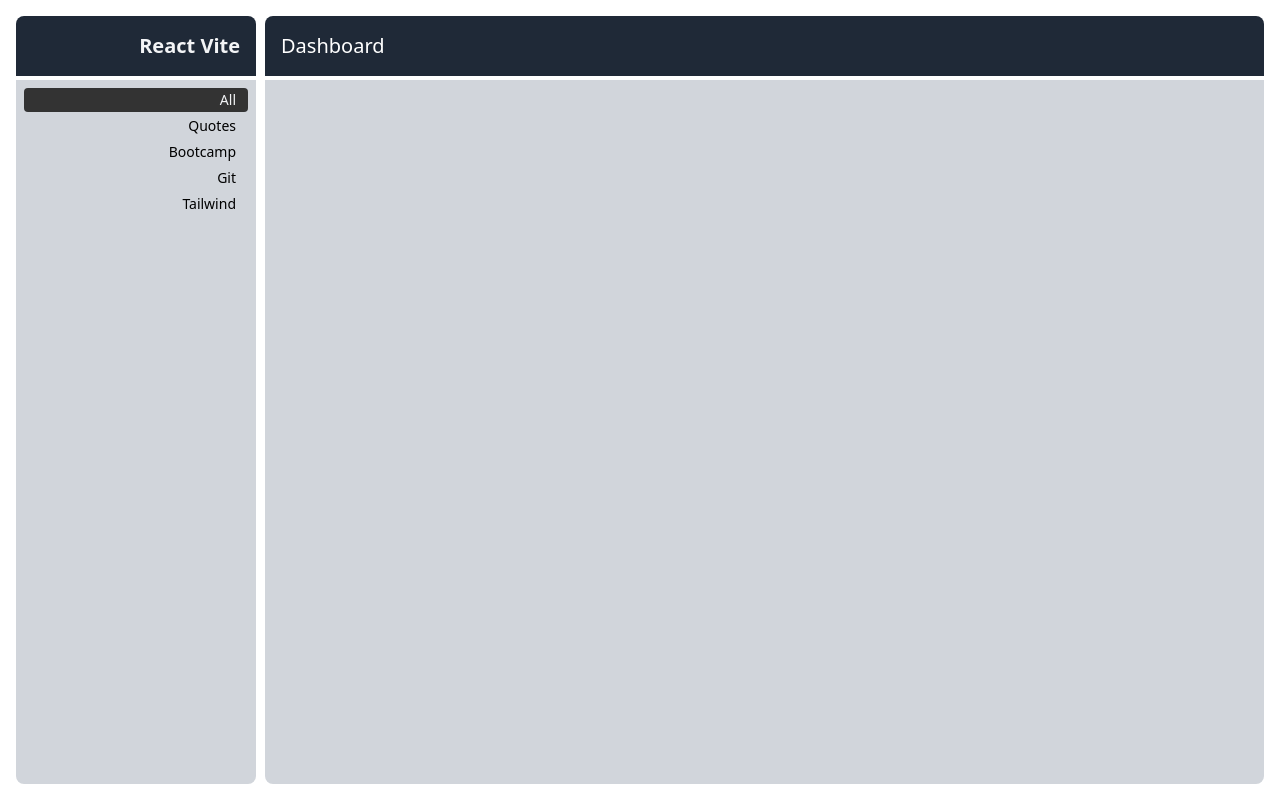
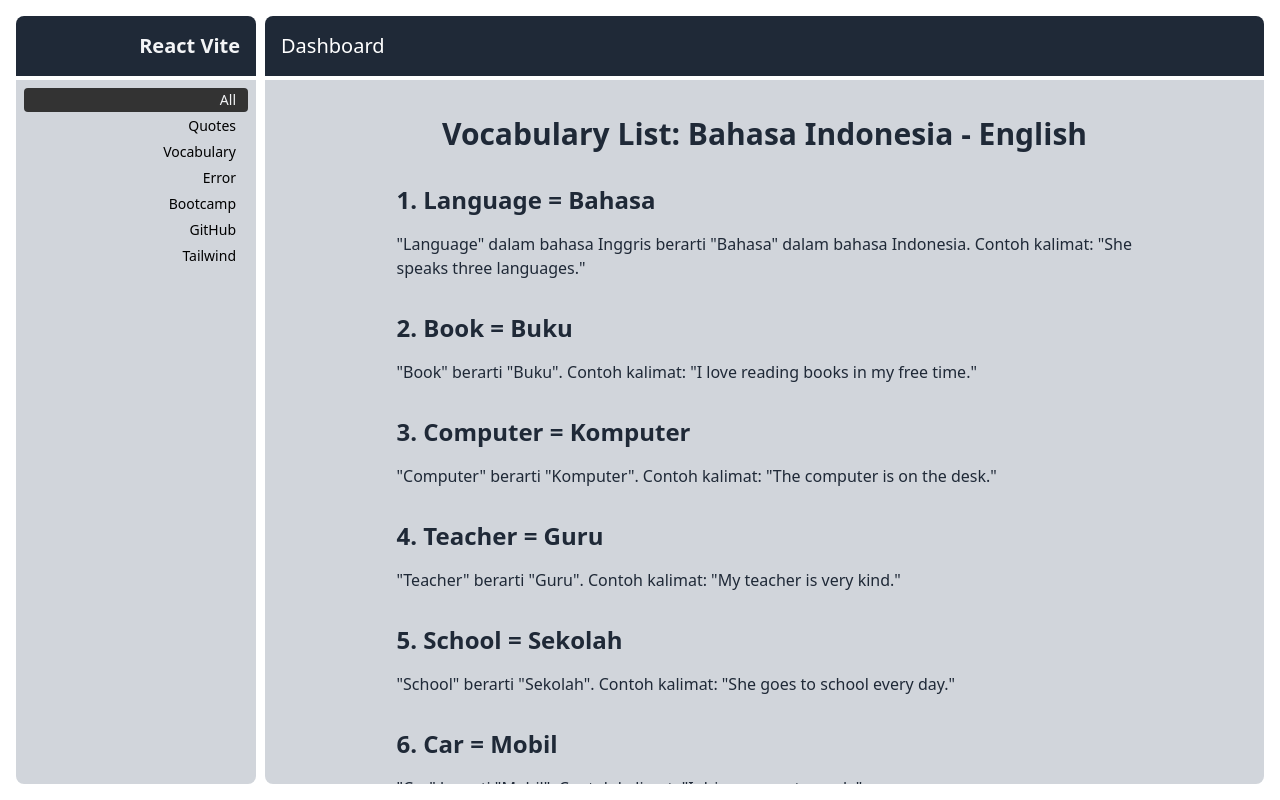
Before and after one commit to jannatun45/article, a React (Vite) app: page /vocabulary in a window 1280 px wide. Built offline with nearby package versions, Linux system fonts and the light colour scheme.

Commit message:
add article setup and configuration

```diff
--- a/package.json
+++ b/package.json
@@ -11,9 +11,11 @@
   },
   "dependencies": {
     "react": "^18.3.1",
+    "react-copy-to-clipboard": "^5.1.0",
     "react-dom": "^18.3.1",
     "react-router-dom": "^7.0.2",
     "react-simple-icons": "^1.0.0-beta.5",
+    "react-syntax-highlighter": "^15.6.1",
     "simple-icons": "^14.1.0"
   },
   "devDependencies": {
--- /dev/null
+++ b/src/components/atoms/AppExpress.jsx
@@ -0,0 +1,58 @@
+import React from 'react'
+import CommandLineInstructions from './CommandLineInstructions'
+import Section from './Section';
+
+const AppExpress = () => {
+  const code = `
+var createError = require('http-errors');
+var express = require('express');
+var path = require('path');
+var cookieParser = require('cookie-parser');
+var logger = require('morgan');
+
+var app = express();
+
+// view engine setup
+app.set('views', path.join(__dirname, 'views'));
+app.set('view engine', 'pug');
+
+app.use(logger('dev'));
+app.use(express.json());
+app.use(express.urlencoded({ extended: false }));
+app.use(cookieParser());
+app.use(express.static(path.join(__dirname, 'public')));
+
+// Home
+app.use('/', function(req, res){
+  res.render('index', {
+    title: "Edwork-services"
+  })
+})
+
+// catch 404 and forward to error handler
+app.use(function(req, res, next) {
+  next(createError(404));
+});
+
+// error handler
+app.use(function(err, req, res, next) {
+  // set locals, only providing error in development
+  res.locals.message = err.message;
+  res.locals.error = req.app.get('env') === 'development' ? err : {};
+
+  // render the error page
+  res.status(err.status || 500);
+  res.render('error');
+});
+
+module.exports = app;
+
+  `;
+  return (
+    <Section>
+      <CommandLineInstructions code={code} />
+    </Section>
+  )
+}
+
+export default AppExpress
--- /dev/null
+++ b/src/components/atoms/HelloWorld.jsx
@@ -0,0 +1,12 @@
+import React from 'react'
+import Section from './Section'
+
+const HelloWorld = () => {
+  return (
+    <Section>
+      Hello World rafce
+    </Section>
+  )
+}
+
+export default HelloWorld
--- /dev/null
+++ b/src/components/atoms/Section.jsx
@@ -0,0 +1,11 @@
+import React from 'react'
+
+const Section = ({children}) => {
+  return (
+    <div className="max-w-3xl mx-auto px-4 py-8 text-gray-800">
+      {children}
+    </div>
+  )
+}
+
+export default Section
--- a/src/components/pages/bootcamp/SetupAndConfigurasi.jsx
+++ b/src/components/pages/bootcamp/SetupAndConfigurasi.jsx
@@ -1,6 +1,8 @@
 import { Icon } from '@iconify/react';
 import FileTree from '../../atoms/FileTree';
 import CommandLineInstructions from '../../atoms/CommandLineInstructions';
+import { Link } from 'react-router-dom';
+import Section from '../../atoms/Section';
 
 const SetupAndConfigurasi = () => {
 
@@ -10,16 +12,15 @@ const SetupAndConfigurasi = () => {
     '│   └── www               # File untuk menjalankan server',
     '├── node_modules/         # Folder berisi dependency',
     '├── public/               # Folder untuk file statis seperti CSS, gambar, JS',
-    '├── routes/               # Folder untuk routing aplikasi',
-    '│   └── index.js          # File routing utama',
     '├── views/                # Folder untuk template views',
     '│   └── index.jade        # File view utama',
+    '├── app.js                # File konfigurasi utama aplikasi Express',
     '├── app.js                # File konfigurasi utama aplikasi Express',
     '├── package.json          # File konfigurasi proyek Node.js',
     '└── .gitignore            # Daftar file/folder yang akan diabaikan oleh git'
   ];
   return (
-    <div className="max-w-3xl mx-auto px-4 py-8 text-gray-800">
+    <>
       {/* Judul Artikel */}
       <h1 className="text-3xl font-semibold mb-6 text-center">Membangun Aplikasi POS (Point of Sales) dengan Express.js</h1>
 
@@ -56,7 +57,7 @@ const SetupAndConfigurasi = () => {
       </p>
       <FileTree fileStructure={structurFolder}/>
       <p className="mb-4">
-        Anda bisa menambah folder seperti <code>models</code> dan <code>controllers</code> untuk memisahkan logika aplikasi POS lebih baik.
+        Anda bisa menambah folder seperti <code>models</code> dan <code>controllers</code> untuk memisahkan logika aplikasi POS lebih baik. dan untuk file app-nya anda bisa lihat <Link to="/setup-and-configurasi/app" className='hover:underline text-blue-800'>disini.</Link>
       </p>
 
       {/* Langkah 4: Menjalankan Express dalam Mode Debug */}
@@ -86,7 +87,7 @@ const SetupAndConfigurasi = () => {
       <div className="text-center mt-8">
         <Icon icon="twemoji:computer" className="text-4xl text-blue-500" />
       </div>
-    </div>
+    </>
   );
 };
 
--- /dev/null
+++ b/src/components/pages/error/GitBranchSwitching.jsx
@@ -0,0 +1,41 @@
+import CommandLineInstructions from '../../atoms/CommandLineInstructions';
+import FileTree from '../../atoms/FileTree';
+import { Icon } from '@iconify/react/dist/iconify.js';
+
+const GitBranchSwitching = () => {
+
+  return (
+    <div className="max-w-3xl mx-auto px-4 py-8 text-gray-800">
+      {/* Judul Artikel */}
+      <h1 className="text-3xl font-semibold mb-6 text-center">Mengatasi Peringatan LF dan CRLF dalam Git</h1>
+
+      {/* Paragraf Pembuka */}
+      <p className="mb-4 text-lg">
+        Pada artikel ini, kita akan membahas cara menangani peringatan terkait perbedaan karakter baris akhir LF dan CRLF dalam Git. Pesan peringatan ini sering muncul ketika bekerja dengan Git di berbagai sistem operasi, seperti Windows dan Linux.
+      </p>
+
+      {/* Langkah 1: Memahami Peringatan LF dan CRLF */}
+      <h2 className="text-2xl font-semibold mb-4">Langkah 1: Memahami Peringatan LF dan CRLF</h2>
+      <p className="mb-4">
+        Git menggunakan dua jenis karakter pemisah baris: LF (Line Feed) untuk sistem berbasis Unix (seperti Linux dan macOS) dan CRLF (Carriage Return + Line Feed) untuk Windows. Peringatan yang muncul menunjukkan bahwa Git akan mengganti karakter LF dengan CRLF di file kamu saat diproses di Windows.
+      </p>
+
+      {/* Langkah 2: Mengubah Pengaturan Git untuk LF dan CRLF */}
+      <h2 className="text-2xl font-semibold mb-4">Langkah 2: Mengubah Pengaturan Git untuk LF dan CRLF</h2>
+      <p className="mb-4">
+        Untuk menghindari peringatan ini, kamu bisa mengonfigurasi Git untuk menangani LF dan CRLF sesuai kebutuhan proyek. Berikut adalah dua pilihan pengaturan Git:
+      </p>
+
+      <p className="mb-4">
+        1. **Tetap Menggunakan LF**: Jika kamu ingin menjaga format LF di semua sistem, gunakan perintah berikut:
+      </p>
+      <CommandLineInstructions code="git config --global core.autocrlf input" />
+
+      <p className="mb-4">
+        2. **Mengizinkan Git Menggunakan CRLF di Windows**: Jika kamu ingin Git mengganti LF menjadi CRLF di Windows, gunakan perintah berikut:
+      </p>
+      <CommandLineInstructions code="git config --global core.autocrlf true" />
+    </div>
+  );
+};
+export default GitBranchSwitching
--- /dev/null
+++ b/src/components/pages/vocabulary/Vocabulary.jsx
@@ -0,0 +1,69 @@
+import { Icon } from '@iconify/react';
+import Section from '../../atoms/Section';
+
+const Vocabulary = () => {
+  return (
+    <Section>
+      {/* Judul Artikel */}
+      <h1 className="text-3xl font-semibold mb-6 text-center">Vocabulary List: Bahasa Indonesia - English</h1>
+
+      {/* Daftar Kosakata */}
+      <h2 className="text-2xl font-semibold mt-8 mb-4">1. Language = Bahasa</h2>
+      <p className="mb-4">
+        "Language" dalam bahasa Inggris berarti "Bahasa" dalam bahasa Indonesia. Contoh kalimat: "She speaks three languages."
+      </p>
+
+      <h2 className="text-2xl font-semibold mt-8 mb-4">2. Book = Buku</h2>
+      <p className="mb-4">
+        "Book" berarti "Buku". Contoh kalimat: "I love reading books in my free time."
+      </p>
+
+      <h2 className="text-2xl font-semibold mt-8 mb-4">3. Computer = Komputer</h2>
+      <p className="mb-4">
+        "Computer" berarti "Komputer". Contoh kalimat: "The computer is on the desk."
+      </p>
+
+      <h2 className="text-2xl font-semibold mt-8 mb-4">4. Teacher = Guru</h2>
+      <p className="mb-4">
+        "Teacher" berarti "Guru". Contoh kalimat: "My teacher is very kind."
+      </p>
+
+      <h2 className="text-2xl font-semibold mt-8 mb-4">5. School = Sekolah</h2>
+      <p className="mb-4">
+        "School" berarti "Sekolah". Contoh kalimat: "She goes to school every day."
+      </p>
+
+      <h2 className="text-2xl font-semibold mt-8 mb-4">6. Car = Mobil</h2>
+      <p className="mb-4">
+        "Car" berarti "Mobil". Contoh kalimat: "I drive my car to work."
+      </p>
+
+      <h2 className="text-2xl font-semibold mt-8 mb-4">7. Food = Makanan</h2>
+      <p className="mb-4">
+        "Food" berarti "Makanan". Contoh kalimat: "I like to eat Italian food."
+      </p>
+
+      <h2 className="text-2xl font-semibold mt-8 mb-4">8. Happy = Bahagia</h2>
+      <p className="mb-4">
+        "Happy" berarti "Bahagia". Contoh kalimat: "She is happy to see her friends."
+      </p>
+
+      <h2 className="text-2xl font-semibold mt-8 mb-4">9. Work = Pekerjaan</h2>
+      <p className="mb-4">
+        "Work" berarti "Pekerjaan". Contoh kalimat: "He works at a bank."
+      </p>
+
+      <h2 className="text-2xl font-semibold mt-8 mb-4">10. House = Rumah</h2>
+      <p className="mb-4">
+        "House" berarti "Rumah". Contoh kalimat: "My house is near the park."
+      </p>
+
+      {/* Ikon Penutup */}
+      <div className="text-center mt-8">
+        <Icon icon="twemoji:book" className="text-4xl text-blue-500" />
+      </div>
+    </Section>
+  );
+};
+
+export default Vocabulary;
--- a/src/db/db.jsx
+++ b/src/db/db.jsx
@@ -10,11 +10,31 @@ const data = [
     "updated_at": "2023-01-15T12:00:00Z"
   },
   {
+    "title": "vocabulary",
+    "path": "/vocabulary",
+    "publish_date": "2023-01-15",
+    "content": "vocabulary.",
+    "tags": ["vocabulary"],
+    "category": "vocabulary",
+    "created_at": "2023-01-01T10:00:00Z",
+    "updated_at": "2023-01-15T12:00:00Z"
+  },
+  {
+    "title": "in the working copy of 'package-lock.json', LF will be replaced by CRLF the next time Git touches it",
+    "path": "/git-branch-switching",
+    "publish_date": "2023-01-15",
+    "content": "in the working copy of 'package-lock.json', LF will be replaced by CRLF the next time Git touches it.",
+    "tags": ["warning"],
+    "category": "error",
+    "created_at": "2023-01-01T10:00:00Z",
+    "updated_at": "2023-01-15T12:00:00Z"
+  },
+  {
     "title": "02 setup dan configurasi",
     "path": "/setup-and-configurasi",
     "publish_date": "2023-01-15",
     "content": "kita akan membahas cara membangun aplikasi Point of Sales (POS) sederhana menggunakan framework Express.js. Aplikasi POS ini akan mencatat transaksi penjualan dan menyediakan sistem untuk manajemen produk dan pembayaran.",
-    "tags": ["eduwork"],
+    "tags": ["eduwork", "express"],
     "category": "bootcamp",
     "created_at": "2023-01-01T10:00:00Z",
     "updated_at": "2023-01-15T12:00:00Z"
@@ -25,7 +45,7 @@ const data = [
     "publish_date": "2023-01-15",
     "content": "Penamaan cabang (branch) di Git adalah salah satu hal penting yang perlu diperhatikan dalam pengembangan perangkat lunak. Penamaan yang jelas dan konsisten akan memudahkan kolaborasi dalam tim serta membantu dalam melacak tujuan atau konteks dari perubahan yang sedang dikerjakan. ",
     "tags": ["tutorial", "branch"],
-    "category": "git",
+    "category": "GitHub",
     "created_at": "2023-01-01T10:00:00Z",
     "updated_at": "2023-01-15T12:00:00Z"
   },
@@ -35,7 +55,7 @@ const data = [
     "publish_date": "2023-01-15",
     "content": "Dalam pengembangan perangkat lunak, terutama ketika bekerja dalam tim, penggunaan sistem kontrol versi seperti Git sangat penting.",
     "tags": ["tutorial", "git"],
-    "category": "git",
+    "category": "GitHub",
     "created_at": "2023-01-01T10:00:00Z",
     "updated_at": "2023-01-15T12:00:00Z"
   },
--- a/src/router/RouterView.jsx
+++ b/src/router/RouterView.jsx
@@ -9,6 +9,9 @@ import PenamaanCabangDiGit from "../components/pages/git/PenamaanCabangDiGit .js
 import CategoryPage from "../components/pages/CategoryPage.jsx";
 import AddArticle from "../components/article/AddArticle.jsx";
 import SetupAndConfigurasi from "../components/pages/bootcamp/SetupAndConfigurasi.jsx";
+import GitBranchSwitching from "../components/pages/error/GitBranchSwitching.jsx";
+import AppExpress from "../components/atoms/AppExpress.jsx";
+import Vocabulary from "../components/pages/vocabulary/Vocabulary.jsx";
 
 function RouterView() {
   return (
@@ -16,12 +19,15 @@ function RouterView() {
       <Routes>
         <Route path='/' element={<AddArticle />}/>
         <Route path='/penamaan-cabang-di-git' element={<PenamaanCabangDiGit />}/>
+        <Route path='/vocabulary' element={<Vocabulary />}/>
+        <Route path='/git-branch-switching' element={<GitBranchSwitching />}/>
         <Route path='/unicode' element={<UnicodeArticle />}/>
         <Route path='/cara-bekerja-dengan-cabang-di-git' element={<CaraBekerjaDenganCabangDiGit />}/>
         <Route path='/perbedaan-local-storage-dan-session-storage' element={<PerbedaanLocalStorageDanSessionStorage />}/>
         <Route path='/filosofi-dibalik-inspirasi-referency-dan-riset' element={<FilosofiDibalikInspirasiReferencyDanRiset />}/>
         <Route path='/flex-wrap-pada-tailwind' element={<FlexWrapPadaTailwind />}/>
         <Route path='/setup-and-configurasi' element={<SetupAndConfigurasi />}/>
+        <Route path='/setup-and-configurasi/:id' element={<AppExpress />}/>
 
         {/* <Route path='/category/:categoryName' element={<PageContent />} /> */}
         <Route path='/category/:categoryName' element={<CategoryPage />} />
```
Also changed, not shown: src/components/templates/Layout.jsx (+4 -55 lines), src/main.jsx (+1 -16 lines), 1 other file (tests, documents, lock files or other folders).
